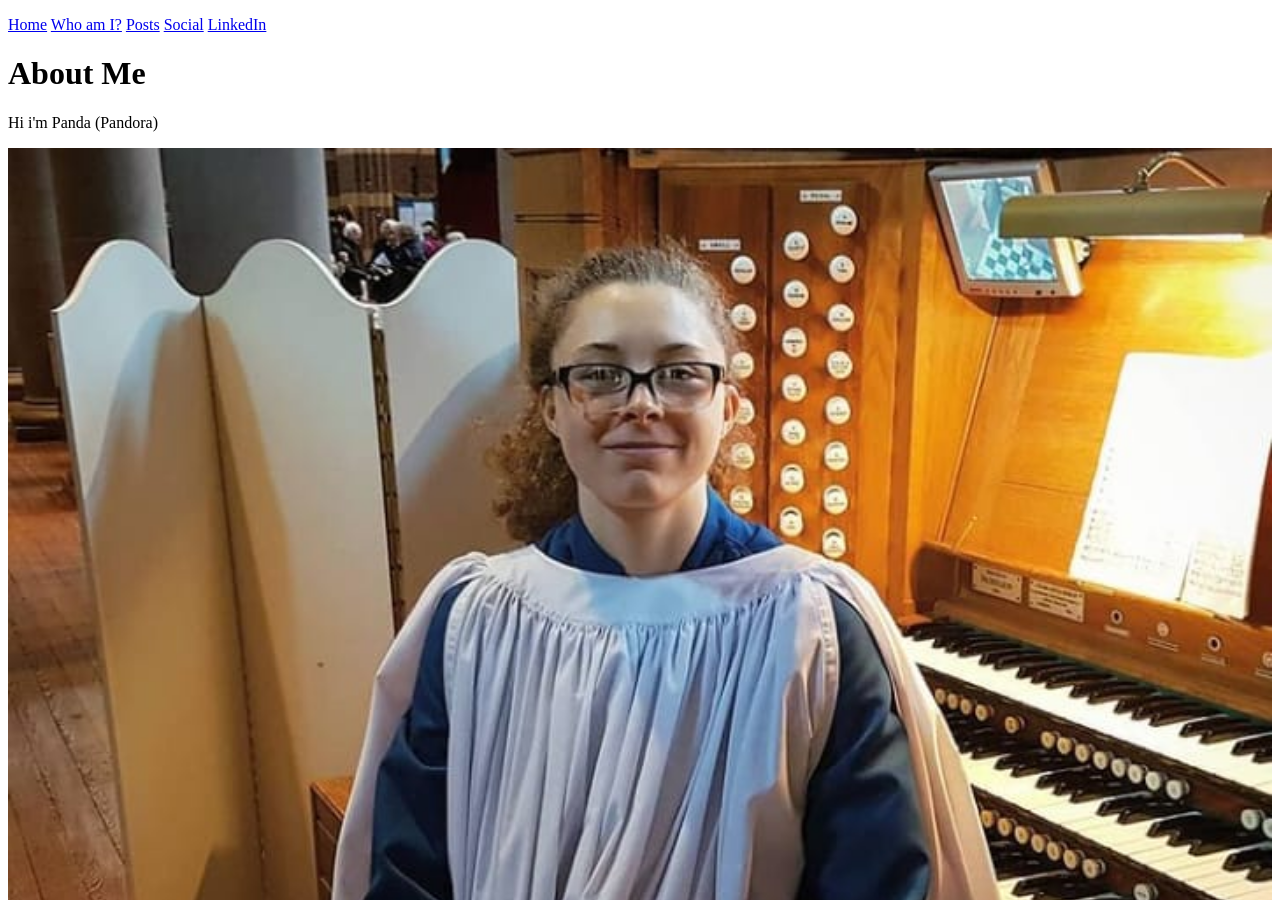
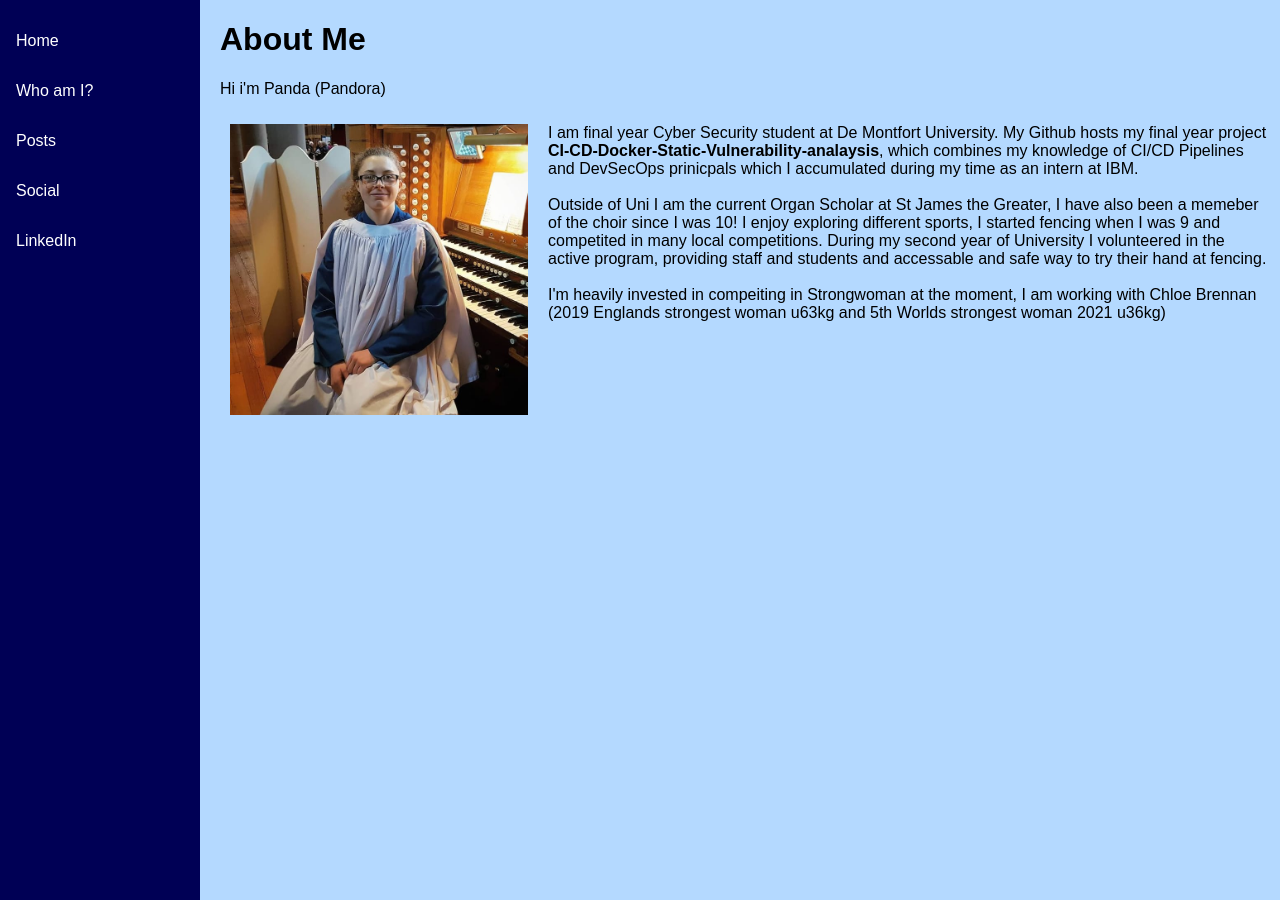
Before and after one commit to Homopatrol/Homopatrol.github.io, a Jekyll site: the page about/about.html, which Jekyll copies as it is, in a window 1280 px wide and 900 px high. Built offline with Jekyll 4.4.1, drawn with Linux system fonts in a browser that asks for light colours.

Commit message:
Update about.html

```diff
--- a/about/about.html
+++ b/about/about.html
@@ -3,7 +3,7 @@
 	<head>
 		<title>Homopatrol</title>
                 <!-- link to main stylesheet -->
-		<link rel="stylesheet" type="text/css" href="/css/main.css">
+		<link rel="stylesheet" type="text/css" href="/assets/css/main.css">
 	</head>
 	<body>
 	       <div class="sidenav">
```
